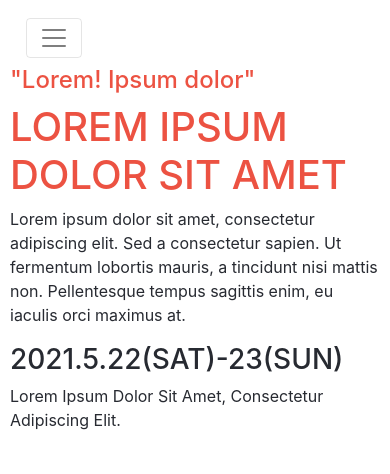
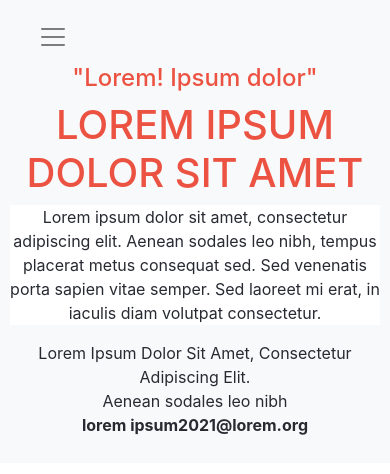
Before and after one commit to lily-coder/conference-page, a plain HTML site: page ticket.html in a window 390 px wide. Drawn offline with nearby package versions, Linux system fonts and the light colour scheme.

Commit message:
add font-cocogoose

```diff
--- a/style.css
+++ b/style.css
@@ -24,6 +24,12 @@
 
 .headerr {
   padding: 10px;
+}
+
+.navbar-toggler {
+  outline: none;
+  box-shadow: none;
+  border: none;
 }
 
 main {
--- a/ticket.css
+++ b/ticket.css
@@ -22,8 +22,19 @@
   background-color: rgb(121, 116, 116, 0.5);
 }
 
+@font-face {
+  font-family: cocogoose;
+  src: url(Cocogoose\ Pro\ Semilight-trial.ttf);
+}
+
 .headerr {
   padding: 10px;
+}
+
+.navbar-toggler {
+  outline: none;
+  box-shadow: none;
+  border: none;
 }
 
 main {
@@ -34,3 +45,7 @@
 .bg-iconspage {
   background-image: url("");
 }
+
+.ta-center {
+  text-align: center;
+}
--- a/ticket.html
+++ b/ticket.html
@@ -18,7 +18,7 @@
     <script src="https://cdnjs.cloudflare.com/ajax/libs/popper.js/1.14.7/umd/popper.min.js" integrity="sha384-UO2eT0CpHqdSJQ6hJty5KVphtPhzWj9WO1clHTMGa3JDZwrnQq4sF86dIHNDz0W1" crossorigin="anonymous"></script>
     <script src="https://stackpath.bootstrapcdn.com/bootstrap/4.3.1/js/bootstrap.min.js" integrity="sha384-JjSmVgyd0p3pXB1rRibZUAYoIIy6OrQ6VrjIEaFf/nJGzIxFDsf4x0xIM+B07jRM" crossorigin="anonymous"></script>
 
-    <header class="bg-iconspage headerr">
+    <header class="bg-iconspage headerr bg-light">
         <nav class="navbar navbar-expand-lg navbar-light">
           <button class="navbar-toggler" type="button" data-toggle="collapse" data-target="#navbarNav" aria-controls="navbarNav" aria-expanded="false" aria-label="Toggle navigation">
             <span class="navbar-toggler-icon"></span>
@@ -43,11 +43,13 @@
             </ul>
           </div>
         </nav>
-        <h4 class="orangee">"Lorem! Ipsum dolor"</h4>
-        <h1 class="orangee">LOREM IPSUM DOLOR SIT AMET</h1>
-        <p class="blackk">Lorem ipsum dolor sit amet, consectetur adipiscing elit. Sed a consectetur sapien. Ut fermentum lobortis mauris, a tincidunt nisi mattis non. Pellentesque tempus sagittis enim, eu iaculis orci maximus at.</p>
-        <h3 class="blackk">2021.5.22(SAT)-23(SUN)</h3>
-        <p class="blackk">Lorem Ipsum Dolor Sit Amet, Consectetur Adipiscing Elit.</p>
+        <h4 class="orangee ta-center">"Lorem! Ipsum dolor"</h4>
+        <h1 class="orangee ta-center">LOREM IPSUM DOLOR SIT AMET</h1>
+        <p class="blackk bg-white ta-center">Lorem ipsum dolor sit amet, consectetur adipiscing elit. Aenean sodales leo nibh, tempus placerat metus consequat sed. Sed venenatis porta sapien vitae semper. Sed laoreet mi erat, in iaculis diam volutpat consectetur.</p>
+        <p class="blackk ta-center" >Lorem Ipsum Dolor Sit Amet, Consectetur Adipiscing Elit.<br/>
+             Aenean sodales leo nibh <br/>
+             <strong>lorem ipsum2021@lorem.org</strong>
+            </p>
       </header>
 </body>
 </html>
```
Also changed, not shown: Cocogoose Pro Semilight-trial.ttf (added). Lines whose indentation alone changed are shown as unchanged.
